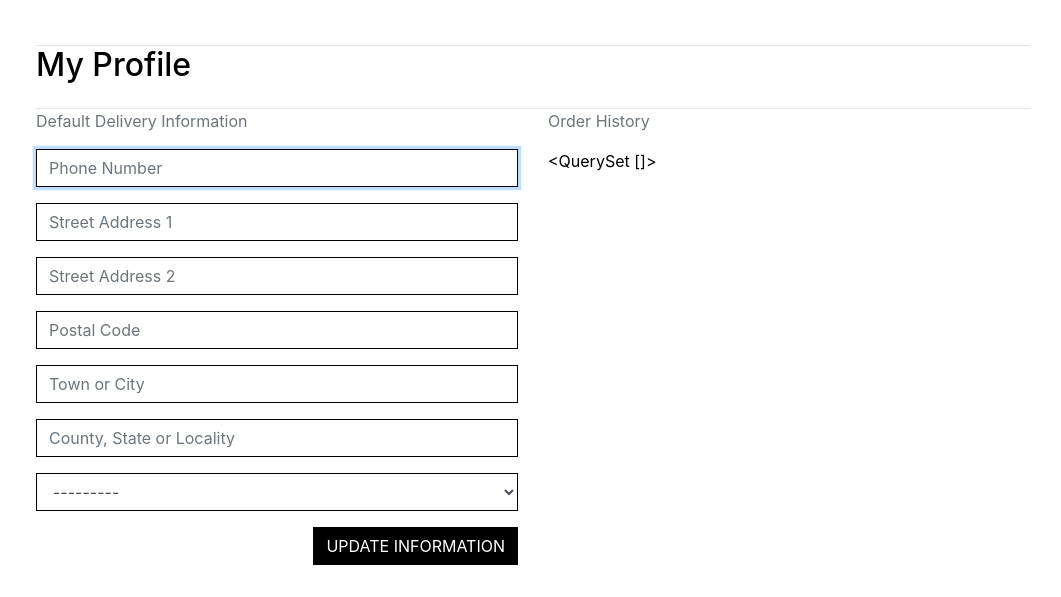
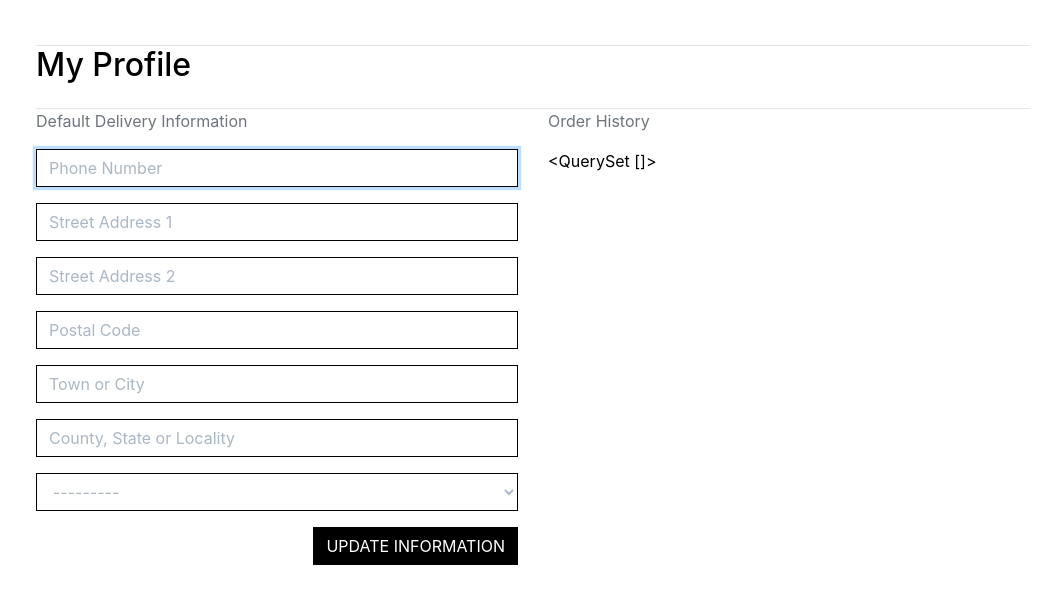
Before and after one commit to Karroroenning/Snow-Patrol, a Django app: page /profile/ in a window 1280 px wide. Shown: the part 203-800 px from the top of the page, without its empty margins (107-1168 px from the left). Run offline with Django 3.2, Linux system fonts and the light colour scheme; the visitor is signed in with stand-in values (Sample User, id 1); data comes from the database, SQL or seed files in the repository; data that the repository does not hold is empty; some libraries are stand-ins or nearby versions.

Commit message:
fixed the colour in the country field in the profile.css, added the javascript in the countryfield.js and added the src to it in the profile template

```diff
--- a/profiles/statics/profiles/css/profiles.css
+++ b/profiles/static/profiles/css/profile.css
@@ -11,3 +11,13 @@
 #profile-update-form input::placeholder {
     color: #aab7c4;
 }
+
+/* Färgen på country field */
+#id_default_country,
+#id_default_country option:not(:first-child) {
+    color: #000;
+}
+
+#id_default_country option:first-child {
+    color: #aab7c4;
+}
--- /dev/null
+++ b/profiles/static/profiles/js/countryfield.js
@@ -0,0 +1,12 @@
+let countrySelected = $('#id_default_country').val();
+if(!countrySelected) {
+    $('#id_default_country').css('color', '#aab7c4');
+};
+$('#id_default_country').change(function() {
+    countrySelected = $(this).val();
+    if(!countrySelected) {
+        $(this).css('color', '#aab7c4');
+    } else {
+        $(this).css('color', '#000');
+    }
+});
--- a/profiles/templates/profiles/profile.html
+++ b/profiles/templates/profiles/profile.html
@@ -43,3 +43,8 @@
             </div>
         </div>
 {% endblock %}
+
+{% block postloadjs %}
+    {{ block.super }}
+    <script type="text/javascript" src="{% static 'profiles/js/countryfield.js' %}"></script>
+{% endblock %}
```
